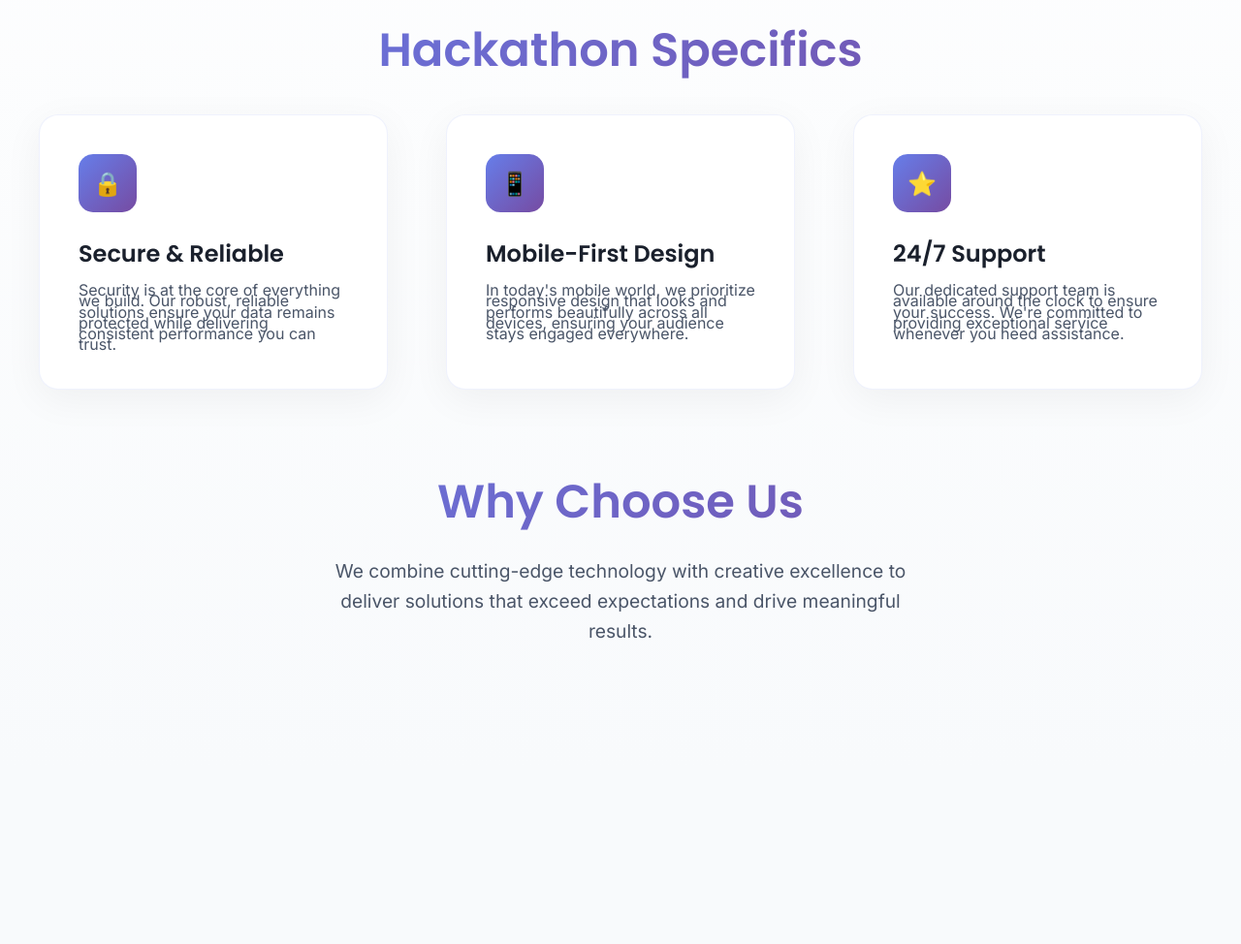
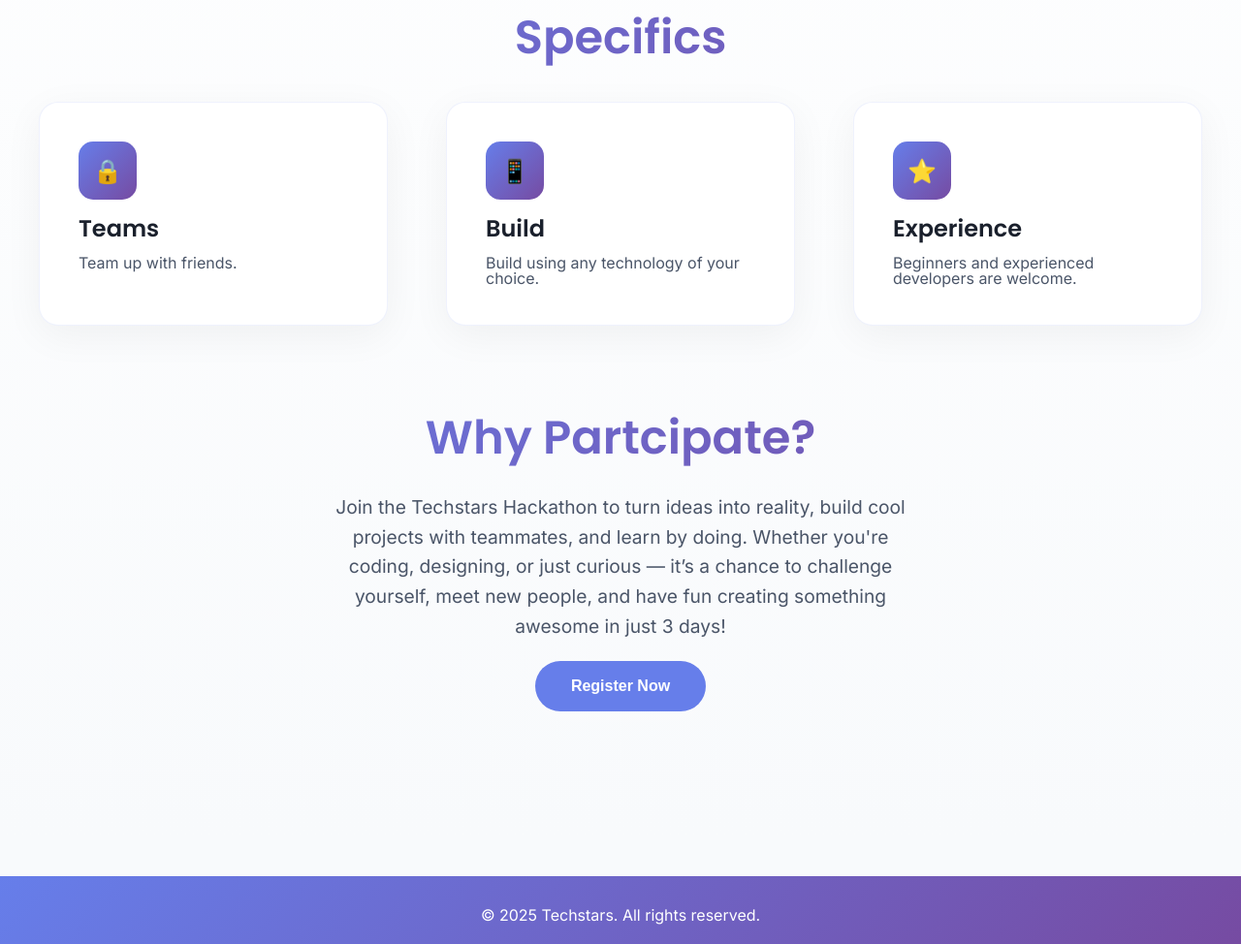
Before and after one commit to lgndcraft2/beautiful-ass-random-page, a plain HTML site: page index.html in a window 1280 px wide. Shown: the part 1364-2338 px from the top of the page at 97% size. Before the commit the page ends 2160 px from the top, so only its background shows below. Drawn offline with Linux system fonts and the light colour scheme.

```diff
--- a/index.html
+++ b/index.html
@@ -24,7 +24,7 @@
                 <a href="#" class="nav-link">Contact</a>
             </li>
             <li class="nav-item">
-                <a href="#" class="cta-button">Learn more</a>
+                <a href="https://wa.me/2349066562055?text=Hi%2C%20I%27m%20Interested%20in%20learning%20more%20about%20the%20hackathon" class="cta-button">Learn more</a>
             </li>
         </ul>
 
@@ -49,7 +49,7 @@
         </p>
         <div class="hero-buttons">
             <a href="#" class="btn-primary">Register Now</a>
-            <a href="#" class="btn-secondary">Learn More</a>
+            <a href="https://wa.me/2349066562055?text=Hi%2C%20I%27m%20Interested%20in%20learning%20more%20about%20the%20hackathon" class="btn-secondary">Learn More</a>
         </div>
     </div>
 </section>
@@ -59,7 +59,7 @@
 <section class="text-sections">
     <div class="section-container">
         <div class="main-section">
-            <h2>Details</h2>
+            <h2>Hackathon Details</h2>
         </div>
         <div class="section-grid">
             <div class="text-card">
@@ -82,48 +82,62 @@
                 <div class="card-icon">🎯</div>
                 <h3 class="card-title">Eligible Participants</h3>
                 <p class="card-description">
-                    UNILAG Freshers
+                    UNILAG Year 1 Students
                 </p>
             </div>
         </div>
         <div class="main-section">
-            <h2>Hackathon Specifics</h2>
+            <h2>Specifics</h2>
         </div>
         <div class="section-grid">
             <div class="text-card">
                 <div class="card-icon">🔒</div>
-                <h3 class="card-title">Secure & Reliable</h3>
+                <h3 class="card-title">Teams</h3>
                 <p class="card-description">
-                    Security is at the core of everything we build. Our robust, reliable solutions ensure
-                    your data remains protected while delivering consistent performance you can trust.
+                    Team up with friends.
                 </p>
             </div>
 
             <div class="text-card">
                 <div class="card-icon">📱</div>
-                <h3 class="card-title">Mobile-First Design</h3>
+                <h3 class="card-title">Build</h3>
                 <p class="card-description">
-                    In today's mobile world, we prioritize responsive design that looks and performs
-                    beautifully across all devices, ensuring your audience stays engaged everywhere.
+                    Build using any technology of your choice.
                 </p>
             </div>
 
             <div class="text-card">
                 <div class="card-icon">⭐</div>
-                <h3 class="card-title">24/7 Support</h3>
+                <h3 class="card-title">Experience</h3>
                 <p class="card-description">
-                    Our dedicated support team is available around the clock to ensure your success.
-                    We're committed to providing exceptional service whenever you need assistance.
+                    Beginners and experienced developers are welcome.
                 </p>
             </div>
         </div>
         <div class="main-section">
-            <h2>Why Choose Us</h2>
-            <p>We combine cutting-edge technology with creative excellence to deliver solutions that exceed expectations and drive meaningful results.</p>
+            <h2>Why Partcipate?</h2>
+            <p>Join the Techstars Hackathon to turn ideas into reality, build cool projects with teammates, and learn by doing. Whether you're coding, designing, or just curious — it’s a chance to challenge yourself, meet new people, and have fun creating something awesome in just 3 days!
+            </p>
+            <div class="button-container">
+                <button href="#" class="btn-footer">Register Now</button>
+            </div>
         </div>
     </div>
 </section>
 
+<footer class="site-footer">
+  <div class="footer-container">
+    <p>&copy; 2025 Techstars. All rights reserved.</p>
+  </div>
+  <!-- <iframe
+  src="https://docs.google.com/forms/d/e/1FAIpQLSeKkCx9mCoy8WIfmXIfUS5KnRv0nkl3B34mOcUCBjbMpbTZsA/viewform?embedded=true"
+  width="640"
+  height="2490"
+  frameborder="0"
+  marginheight="0"
+  marginwidth="0"
+  >Loading…</iframe> -->
+</footer>
 
 <script>
     const hamburger = document.querySelector('.hamburger');
--- a/style.css
+++ b/style.css
@@ -241,6 +241,26 @@ body {
     border: 2px solid transparent;
 }
 
+.btn-footer {
+    color: white;
+    background: #667eea;
+    padding: 15px 35px;
+    border-radius: 30px;
+    text-decoration: none;
+    font-weight: 600;
+    font-size: 16px;
+    transition: all 0.3s ease;
+    box-shadow: 0 8px 25px rgba(255, 255, 255, 0.3);
+    border: 2px solid transparent;
+    margin-top: 20px;
+}
+.btn-footer:hover {
+    background: #f8f9fa;
+    color: #667eea;
+    transform: translateY(-3px);
+    box-shadow: 0 12px 35px rgba(255, 255, 255, 0.4);
+}
+
 .btn-primary:hover {
     transform: translateY(-3px);
     box-shadow: 0 12px 35px rgba(255, 255, 255, 0.4);
@@ -305,7 +325,7 @@ body {
     display: flex;
     align-items: center;
     justify-content: center;
-    margin-bottom: 25px;
+    margin-bottom: 12px;
     font-size: 24px;
     color: white;
 }
@@ -315,12 +335,12 @@ body {
     font-size: 1.5rem;
     font-weight: 600;
     color: #1a202c;
-    margin-bottom: 15px;
+    margin-bottom: 10px;
 }
 
 .card-description {
     color: #4a5568;
-    line-height: 0.7;
+    line-height: 1.0;
     font-size: 16px;
 }
 
@@ -443,3 +463,17 @@ body {
         top: 60px;
     }
 }
+
+.site-footer {
+    background: linear-gradient(135deg, #667eea 0%, #764ba2 100%);
+    color: #fff;
+    padding: 30px 0 20px 0;
+    text-align: center;
+    margin-top: 40px;
+}
+
+/* .footer-container {
+    max-width: 1200px;
+    margin: 0 auto;
+    padding: 0 20px;
+} */
```
